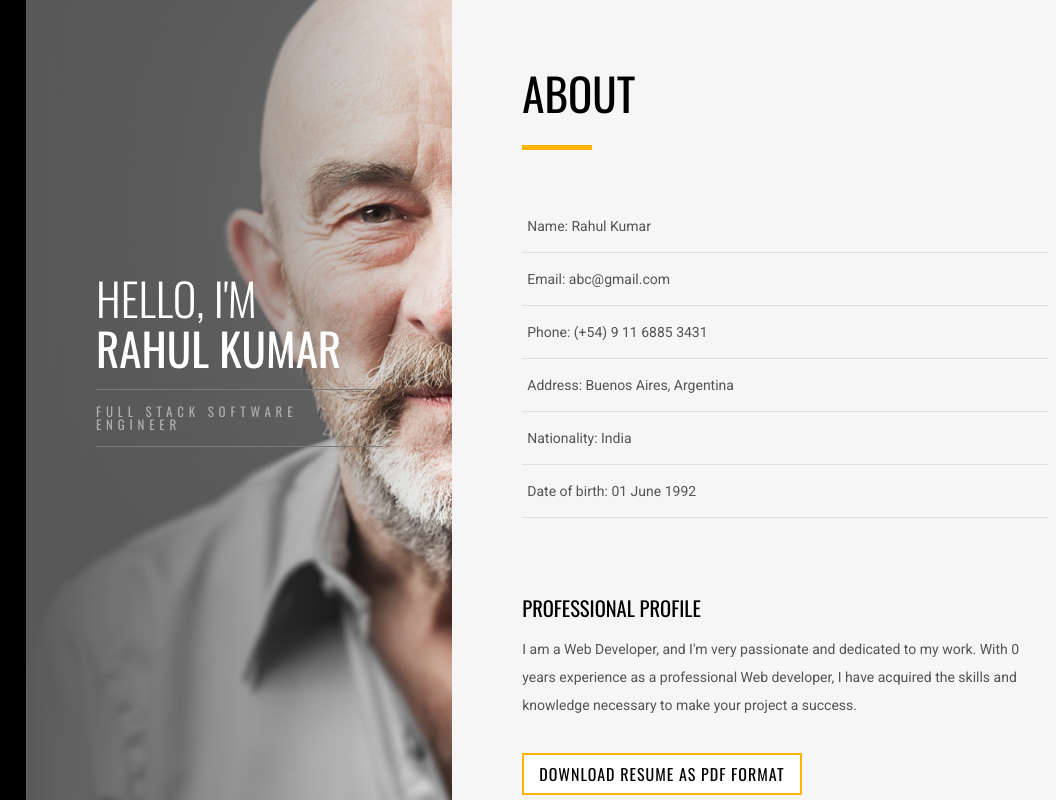
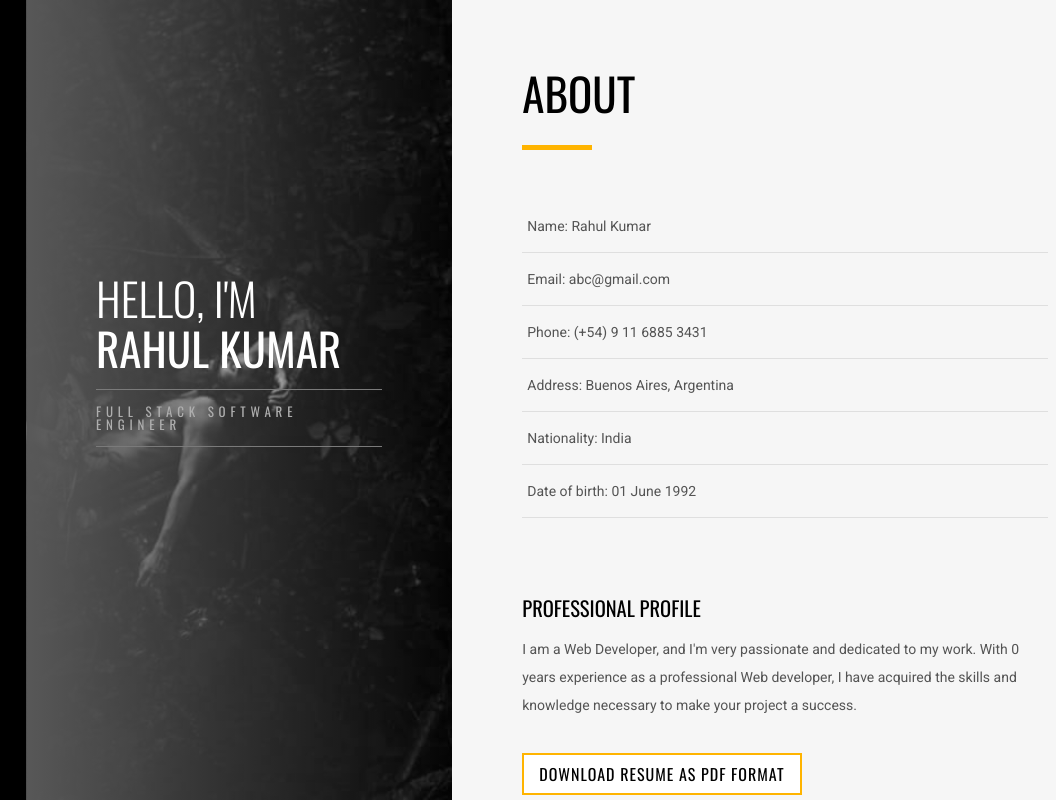
Before and after one commit to dlkumaar/dlkumaar.github.io, a plain HTML site: page index.html in a window 1280 px wide. Shown: the top 802 px of the page, 224-1280 px from the left. Drawn offline with nearby package versions, Linux system fonts and the light colour scheme.

Commit message:
profile image changed

```diff
--- a/styles.css
+++ b/styles.css
@@ -137,9 +137,9 @@ header {
   background-image: linear-gradient(
       90deg,
       rgba(88, 88, 88, 1) 0%,
-      rgba(88, 88, 88, 0.053658963585434205) 100%
+      rgba(88, 88, 88, 0.023) 100%
     ),
-    url("./assets/profile.jpg");
+    url("./assets/myImage.jpg");
 
   background-position: center center;
   background-size: cover;
```
Also changed, not shown: assets/myImage.jpg (added).
